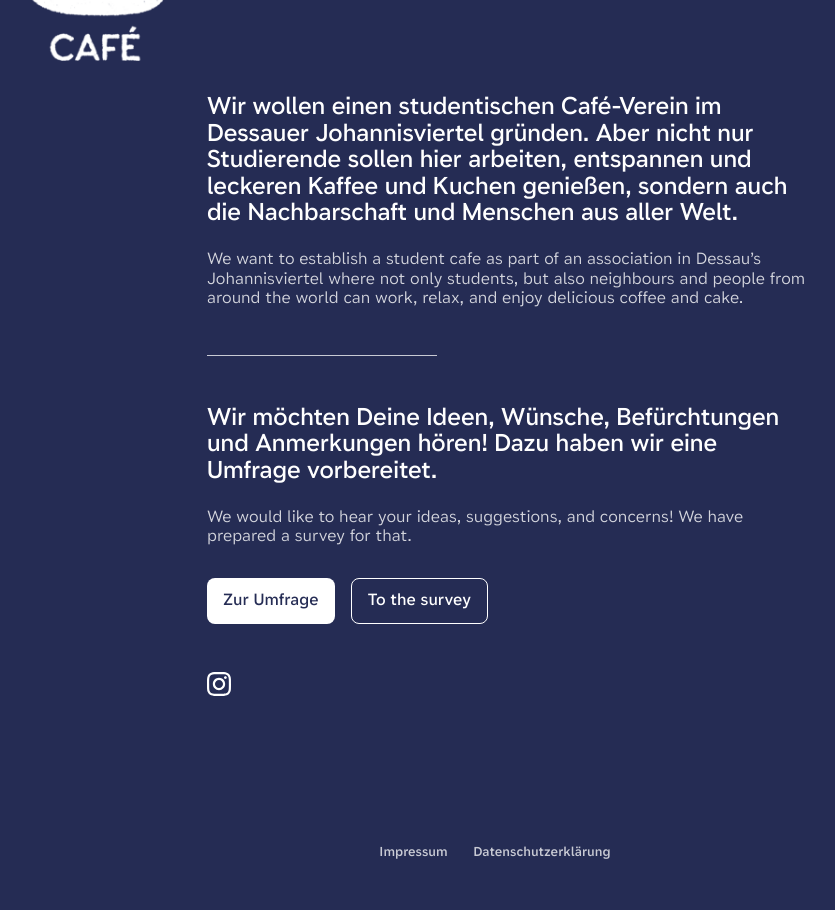
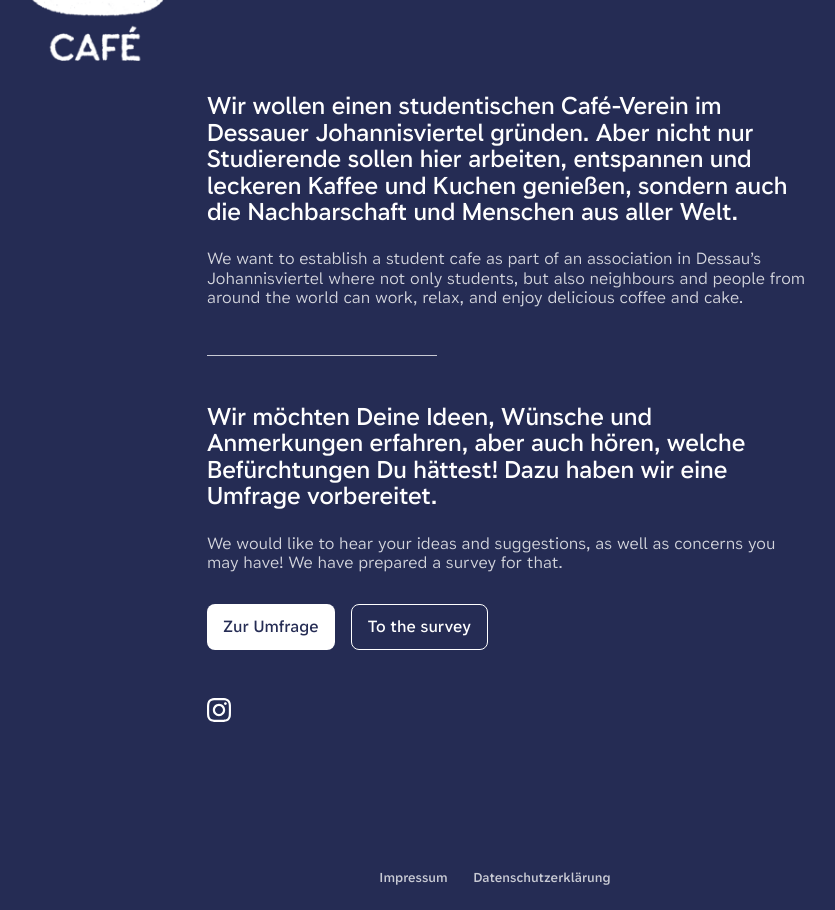
Before and after one commit to JohJakob/schillig-dessau.de, a Jekyll site: the page built from index.html, in a window 1280 px wide, cut to the strip 284-1194 px from the top of the page. Shown: the whole strip, without its empty margins (145-980 px from the left). Built offline with Jekyll 4.4.1, drawn with Linux system fonts in a browser that asks for light colours; before the commit the page ends 1167 px from its top, so only the background shows below that.

Commit message:
Content: Improve wording

```diff
--- a/index.html
+++ b/index.html
@@ -10,8 +10,8 @@ main: main-temp-grid
   <p lang="de">Wir wollen einen studentischen Café-Verein im Dessauer Johannisviertel gründen. Aber nicht nur Studierende sollen hier arbeiten, entspannen und leckeren Kaffee und Kuchen genießen, sondern auch die Nachbarschaft und Menschen aus aller Welt.</p>
   <p lang="en">We want to establish a student cafe as part of an association in Dessau’s Johannisviertel where not only students, but also neighbours and people from around the world can work, relax, and enjoy delicious coffee and cake.</p>
   <hr>
-  <p lang="de">Wir möchten Deine Ideen, Wünsche, Befürchtungen und Anmerkungen hören! Dazu haben wir eine Umfrage vorbereitet.</p>
-  <p lang="en">We would like to hear your ideas, suggestions, and concerns! We have prepared a survey for that.</p>
+  <p lang="de">Wir möchten Deine Ideen, Wünsche und Anmerkungen erfahren, aber auch hören, welche Befürchtungen Du hättest! Dazu haben wir eine Umfrage vorbereitet.</p>
+  <p lang="en">We would like to hear your ideas and suggestions, as well as concerns you may have! We have prepared a survey for that.</p>
   <div class="section-buttons">
     <button class="button-light" onclick="document.getElementById('section-survey-de').style.display = 'block'; document.body.style.position = 'fixed';">Zur Umfrage</button>
     <button class="button-light button-secondary" onclick="document.getElementById('section-survey-en').style.display = 'block'; document.body.style.position = 'fixed';">To the survey</button>
```
